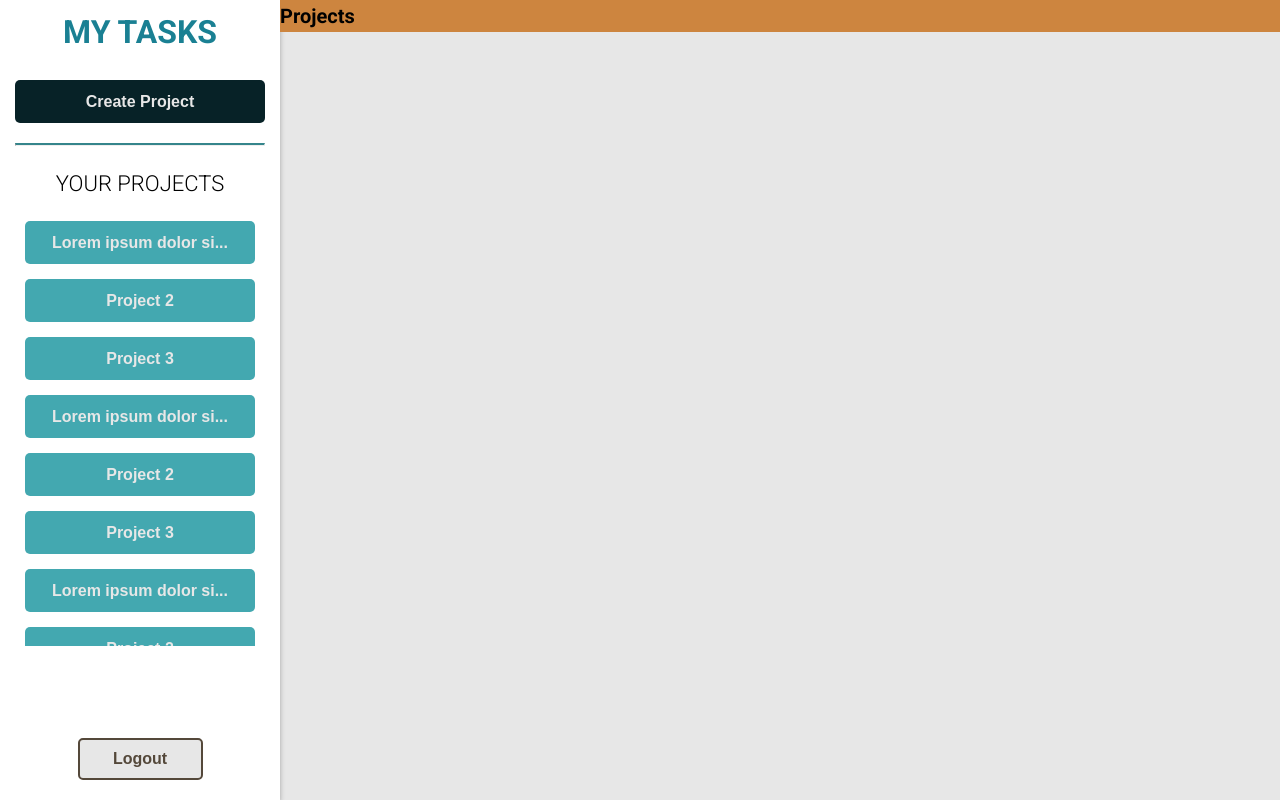
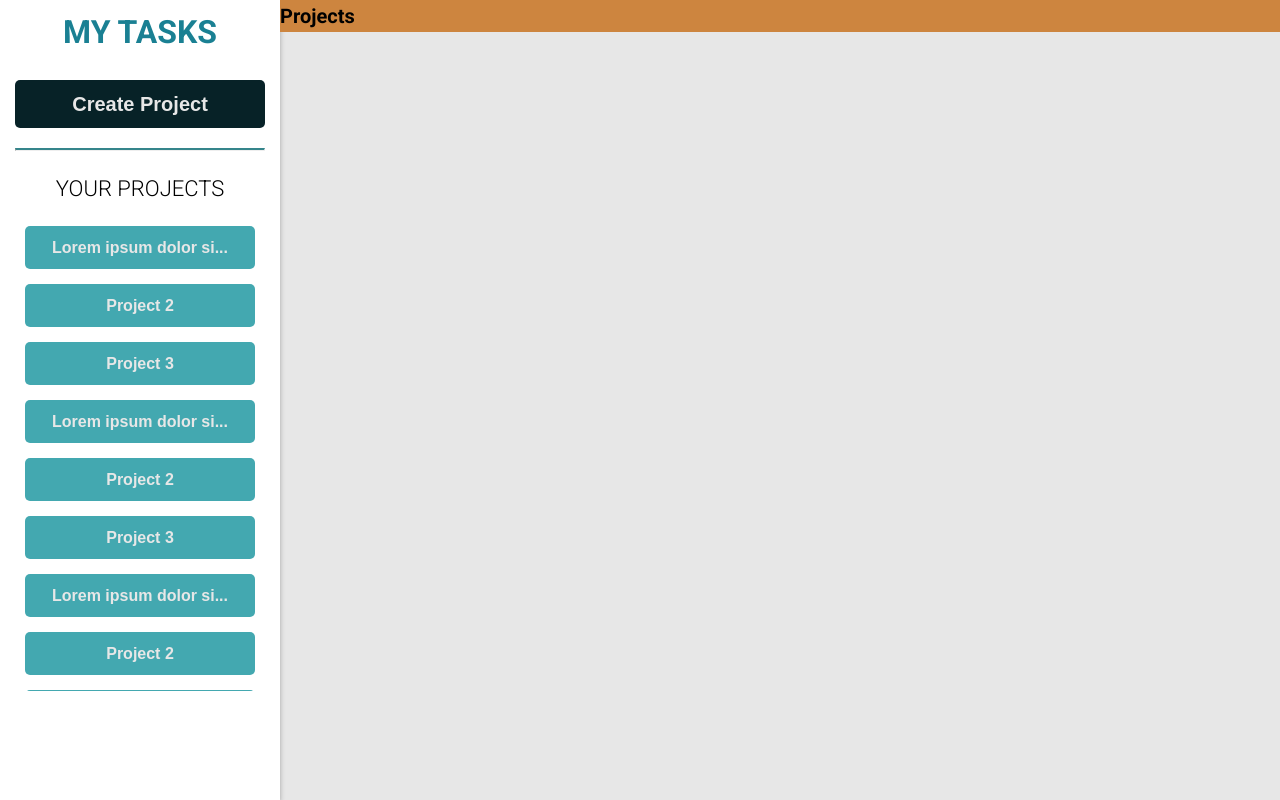
Before and after one commit to cristian-quintanilla/mytasks, a Next.js app: page /projects in a window 1280 px wide. Built offline with nearby package versions, Linux system fonts and the light colour scheme.

Commit message:
Mixins for sidebar component

```diff
--- a/components/ui/Layout.tsx
+++ b/components/ui/Layout.tsx
@@ -231,8 +231,6 @@ const Layout = () => {
 									}
 								</section>
 							</nav>
-
-							<button className='sidebar__collapse-menu-logout'>Logout</button>
 						</div>
 					</div>
 				</div>
--- a/styles/components/sidebar.scss
+++ b/styles/components/sidebar.scss
@@ -1,8 +1,42 @@
+//* Mixins
+@mixin scrollbar {
+	-webkit-box-shadow: inset 0 0 1.2rem $color-primary;
+	box-shadow: inset 0 0 1.2rem $color-primary;
+	border-radius: .5rem;
+}
+
+@mixin center-content {
+	display: block;
+	align-self: center;
+	margin: 0 auto;
+	width: 75%;
+}
+
+@mixin flex-center {
+	display: flex;
+	justify-content: center;
+	align-items: center;
+}
+
+@mixin button ($font-size, $padding, $height, $width) {
+	background-color: $color-primary;
+	color: $color-grey-light-1;
+	border: none;
+	border-radius: .5rem;
+	font-size: $font-size;
+	font-weight: 600;
+	text-align: center;
+	padding: $padding;
+	height: $height;
+	width: $width;
+
+	transition: all .5s ease;
+}
+
+//* Sidebar Component
 .sidebar {
-	display: flex;
+	@include flex-center;
 	flex-direction: column;
-	align-items: center;
-	justify-content: center;
 
 	position: relative;
 	padding: 2rem 0;
@@ -11,9 +45,6 @@
 
 	@media (min-width: $bp-medium) {
 		display: block;
-		// overflow-y: auto;
-		// overflow: hidden;
-
 		position: fixed;
 		bottom: 0;
 		left: 0;
@@ -42,18 +73,8 @@
 			justify-content: flex-end;
 
 			button {
-				display: flex;
-				justify-content: center;
-				align-items: center;
-
-				background-color: $color-primary;
-				color: $color-grey-light-1;
-				border: none;
-				border-radius: .5rem;
-				font-size: 2.4rem;
-				text-align: center;
-				height: 4.5rem;
-				width: 4.5rem;
+				@include flex-center;
+				@include button(2.4rem, 0, 4.5rem, 4.5rem);
 
 				&:hover {
 					background-color: $color-secondary;
@@ -84,15 +105,13 @@
 	}
 
 	&__collapse {
+		align-items: center;
 		flex: 1 1 0%;
-		align-items: center;
 
 		position: absolute;
 		left: 0;
 		right: 0;
 		top: 0;
-		// overflow-x: hidden;
-		// overflow-y: auto;
 		height: auto;
 		z-index: 10;
 
@@ -127,18 +146,8 @@
 				margin: 0 2rem;
 
 				button {
-					display: flex;
-					justify-content: center;
-					align-items: center;
-
-					background-color: $color-primary;
-					color: $color-grey-light-1;
-					border: none;
-					border-radius: .5rem;
-					font-size: 2.4rem;
-					text-align: center;
-					height: 4.5rem;
-					width: 4.5rem;
+					@include flex-center;
+					@include button(2.4rem, 0, 4.5rem, 4.5rem);
 
 					&:hover {
 						background-color: $color-secondary;
@@ -152,7 +161,6 @@
 			display: flex;
 			flex-direction: column;
 			flex: 1 1 0%;
-			justify-content: space-between;
 
 			@media (min-width: $bp-medium) {
 				margin-top: 1.5rem;
@@ -169,31 +177,11 @@
 				min-width: 100%;
 			}
 		}
-
-		&-menu-logout {
-			align-self: center;
-			background-color: $color-grey-light-1;
-			border: 2px solid $color-grey-dark-1;
-			border-radius: .5rem;
-			color: $color-grey-dark-1;
-			font-size: 1.6rem;
-			font-weight: 600;
-			padding: 1rem 0;
-
-			width: 50%;
-			transition: all .5s ease;
-
-			&:hover {
-				background-color: $color-grey-dark-1;
-				color: $color-grey-light-1;
-				cursor: pointer;
-			}
-		}
 	}
 
 	&__link {
-		display: block;
-		align-self: center;
+		@include center-content;
+
 		background-color: lighten($color: $color-secondary, $amount: 10%);
 		border: none;
 		border-radius: .5rem;
@@ -201,9 +189,7 @@
 		font-size: 1.6rem;
 		font-weight: 600;
 		padding: 1.25rem 0;
-		margin: 0 auto;
 		margin-bottom: 1.5rem;
-		width: 75%;
 
 		transition: all .5s ease;
 
@@ -218,19 +204,8 @@
 	}
 
 	&__create {
-		display: block;
-		align-self: center;
-		background-color: $color-primary;
-		border: none;
-		border-radius: .5rem;
-		color: $color-grey-light-1;
-		font-size: 1.6rem;
-		font-weight: 600;
-		padding: 1.25rem 0;
-		margin: 0 auto;
-		width: 75%;
-
-		transition: all .5s ease;
+		@include center-content;
+		@include button(2.2rem, 1.25rem 0, auto, 75%);
 
 		&:hover {
 			background-color: $color-secondary;
@@ -238,26 +213,24 @@
 		}
 
 		@media (min-width: $bp-medium) {
+			font-size: 2rem;
 			width: 100%;
 		}
 	}
 
 	&__projects {
-		display: block;
-		align-self: center;
+		@include center-content;
+
 		overflow-y: scroll;
-		margin: 0 auto;
 		margin-bottom: 4rem;
 		margin-top: 4rem;
 		padding: 0 1rem;
 		height: 50vh;
-		width: 75%;
 
 		@media (min-width: $bp-medium) {
 			cursor: pointer;
-			margin-bottom: 1rem;
 			margin-top: 1rem;
-			height: 60vh;
+			height: 65vh;
 			width: 100%;
 		}
 
@@ -266,19 +239,16 @@
 		}
 
 		&::-webkit-scrollbar-track {
-			-webkit-box-shadow: inset 0 0 1.2rem $color-primary;
-			box-shadow: inset 0 0 1.2rem $color-primary;
-			border-radius: .5rem;
+			@include scrollbar;
 		}
 
 		&::-webkit-scrollbar-thumb {
-			border-radius: .5rem;
-			-webkit-box-shadow: inset 0 0 1.2rem $color-primary;
-			box-shadow: inset 0 0 1.2rem $color-primary;
+			@include scrollbar;
 		}
 	}
 }
 
+//* Classes
 .hidden {
 	display: none;
 }
```
